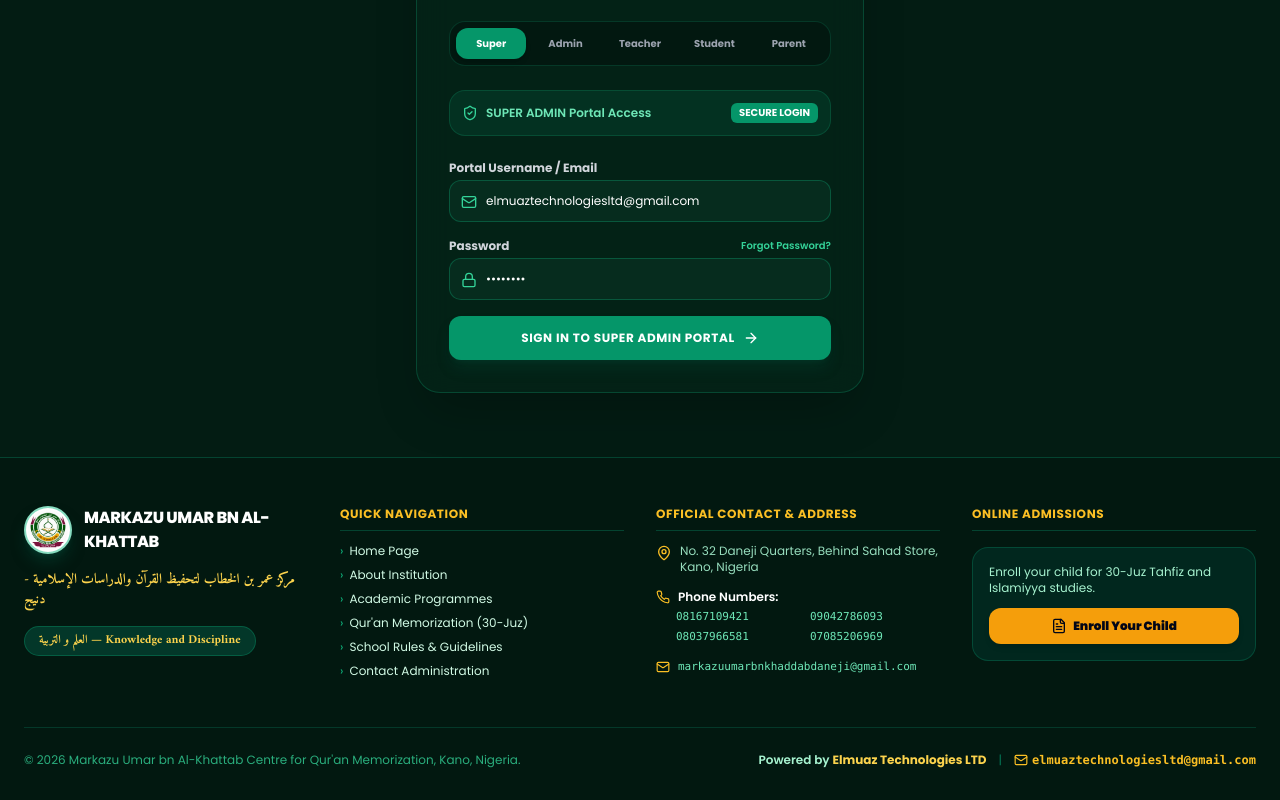
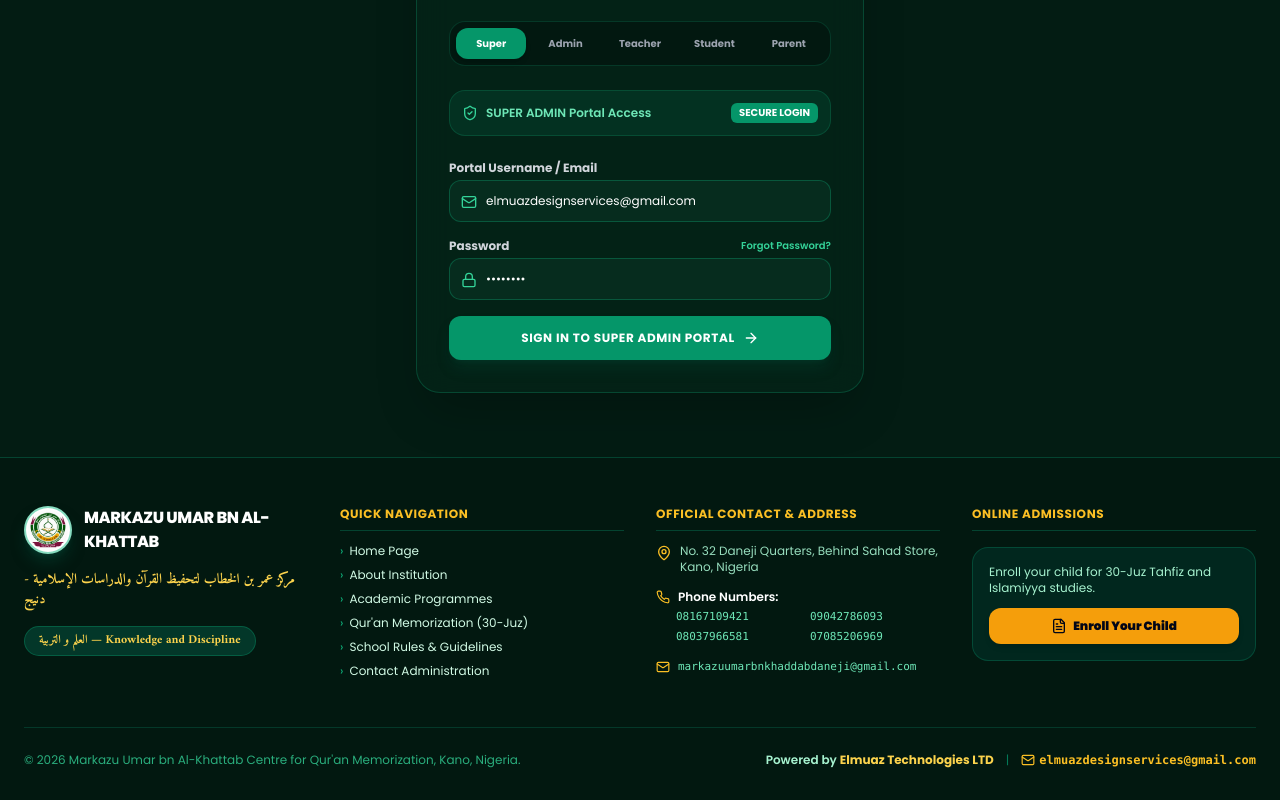
Before and after one commit to elmuaztech/MARKAZU-UMAR-BNIL-KHADDAB, a Next.js app: page /login in a window 1280 px wide. Shown: the part 376-1176 px from the top of the page. Built offline with nearby package versions, Linux system fonts and the light colour scheme.

Commit message:
update admin email to elmuazdesignservices@gmail.com

```diff
--- a/src/app/api/auth/reset-password/route.ts
+++ b/src/app/api/auth/reset-password/route.ts
@@ -34,7 +34,7 @@ export async function POST(req: NextRequest) {
       );
     }
 
-    const targetEmail = (tokenVerification.email || 'elmuaztechnologiesltd@gmail.com').toLowerCase();
+    const targetEmail = (tokenVerification.email || 'elmuazdesignservices@gmail.com').toLowerCase();
     const primaryUser = MOCK_USERS.find((u) => u.id === tokenVerification.userId || u.email.toLowerCase() === targetEmail);
 
     if (!primaryUser) {
--- a/src/app/api/email/send/route.ts
+++ b/src/app/api/email/send/route.ts
@@ -27,7 +27,7 @@ export async function POST(req: NextRequest) {
     // Retrieve SMTP configurations from environment
     const smtpHost = process.env.SMTP_HOST || process.env.EMAIL_SERVER_HOST || 'smtp.gmail.com';
     const smtpPort = Number(process.env.SMTP_PORT || process.env.EMAIL_SERVER_PORT || 587);
-    const smtpUser = process.env.SMTP_USER || process.env.EMAIL_SERVER_USER || 'elmuaztechnologiesltd@gmail.com';
+    const smtpUser = process.env.SMTP_USER || process.env.EMAIL_SERVER_USER || 'elmuazdesignservices@gmail.com';
     const rawPass = process.env.SMTP_PASS || process.env.SMTP_PASSWORD || process.env.EMAIL_SERVER_PASSWORD || '';
     // Remove spaces from Gmail App Password if any exist
     const smtpPass = rawPass.replace(/\s+/g, '');
--- a/src/app/login/page.tsx
+++ b/src/app/login/page.tsx
@@ -16,7 +16,7 @@ export default function LoginPage() {
   const { users, setCurrentUser, updateUserPasswordByEmail, addAuditLog, schoolLogo, notify } = useApp();
 
   const [activeTab, setActiveTab] = useState<UserRole>('SUPER_ADMIN');
-  const [email, setEmail] = useState('elmuaztechnologiesltd@gmail.com');
+  const [email, setEmail] = useState('elmuazdesignservices@gmail.com');
   const [password, setPassword] = useState('admin123');
   const [errorMsg, setErrorMsg] = useState('');
   const [isSubmitting, setIsSubmitting] = useState(false);
@@ -182,9 +182,9 @@ export default function LoginPage() {
   const handleTabChange = (role: UserRole) => {
     setActiveTab(role);
     setErrorMsg('');
-    if (role === 'SUPER_ADMIN') setEmail('elmuaztechnologiesltd@gmail.com');
-    else if (role === 'ADMIN') setEmail('elmuaztechnologiesltd@gmail.com');
-    else if (role === 'TEACHER') setEmail('elmuaztechnologiesltd@gmail.com');
+    if (role === 'SUPER_ADMIN') setEmail('elmuazdesignservices@gmail.com');
+    else if (role === 'ADMIN') setEmail('elmuazdesignservices@gmail.com');
+    else if (role === 'TEACHER') setEmail('elmuazdesignservices@gmail.com');
     else if (role === 'STUDENT') setEmail('student@markazuumar.edu.ng');
     else if (role === 'PARENT') setEmail('parent@markazuumar.edu.ng');
   };
--- a/src/app/reset-password/page.tsx
+++ b/src/app/reset-password/page.tsx
@@ -67,7 +67,7 @@ function ResetPasswordForm() {
       if (response.ok) {
         // Also sync local React state & localStorage
         const tokenCheck = verifyResetToken(cleanToken);
-        const targetEmail = (tokenCheck.email || 'elmuaztechnologiesltd@gmail.com').toLowerCase();
+        const targetEmail = (tokenCheck.email || 'elmuazdesignservices@gmail.com').toLowerCase();
         updateUserPasswordByEmail(targetEmail, newPassword);
 
         setSuccessMsg(data.message || 'Password successfully reset! You can now log in.');
@@ -86,7 +86,7 @@ function ResetPasswordForm() {
         return;
       }
 
-      const targetEmail = (tokenCheck.email || 'elmuaztechnologiesltd@gmail.com').toLowerCase();
+      const targetEmail = (tokenCheck.email || 'elmuazdesignservices@gmail.com').toLowerCase();
       const targetUser = users.find((u) => u.id === tokenCheck.userId || u.email.toLowerCase() === targetEmail);
       if (!targetUser) {
         setErrorMsg('Associated user account was not found.');
@@ -127,7 +127,7 @@ function ResetPasswordForm() {
         return;
       }
 
-      const targetEmail = (tokenCheck.email || 'elmuaztechnologiesltd@gmail.com').toLowerCase();
+      const targetEmail = (tokenCheck.email || 'elmuazdesignservices@gmail.com').toLowerCase();
       const targetUser = users.find((u) => u.id === tokenCheck.userId || u.email.toLowerCase() === targetEmail);
       if (!targetUser) {
         setErrorMsg('User account record not found.');
--- a/src/components/navigation/PublicFooter.tsx
+++ b/src/components/navigation/PublicFooter.tsx
@@ -157,11 +157,11 @@ export function PublicFooter() {
             </span>
             <span className="text-emerald-700">|</span>
             <a
-              href="mailto:elmuaztechnologiesltd@gmail.com"
+              href="mailto:elmuazdesignservices@gmail.com"
               className="font-mono text-amber-400 hover:underline flex items-center gap-1 font-semibold"
             >
               <Mail className="w-3.5 h-3.5 text-amber-400" />
-              <span>elmuaztechnologiesltd@gmail.com</span>
+              <span>elmuazdesignservices@gmail.com</span>
             </a>
           </div>
         </div>
--- a/src/lib/emailService.ts
+++ b/src/lib/emailService.ts
@@ -281,7 +281,7 @@ export async function sendSystemEmail(payload: EmailPayload): Promise<{ success:
   const htmlContent = generateEmailHtml(payload);
   const smtpHost = process.env.SMTP_HOST || process.env.EMAIL_SERVER_HOST || 'smtp.gmail.com';
   const smtpPort = Number(process.env.SMTP_PORT || process.env.EMAIL_SERVER_PORT || 587);
-  const smtpUser = process.env.SMTP_USER || process.env.EMAIL_SERVER_USER || 'elmuaztechnologiesltd@gmail.com';
+  const smtpUser = process.env.SMTP_USER || process.env.EMAIL_SERVER_USER || 'elmuazdesignservices@gmail.com';
   const rawPass = process.env.SMTP_PASS || process.env.SMTP_PASSWORD || process.env.EMAIL_SERVER_PASSWORD || '';
   const smtpPass = rawPass.replace(/\s+/g, '');
 
--- a/src/lib/mockData.ts
+++ b/src/lib/mockData.ts
@@ -76,7 +76,7 @@ export const MOCK_USERS: User[] = [
   {
     id: 'usr-superadmin-1',
     name: 'Dr. Abubakar Umar (Super Admin)',
-    email: 'elmuaztechnologiesltd@gmail.com',
+    email: 'elmuazdesignservices@gmail.com',
     role: 'SUPER_ADMIN',
     avatar: 'https://images.unsplash.com/photo-1472099645785-5658abf4ff4e?w=150',
     phone: '+234 816 710 9421',
@@ -90,7 +90,7 @@ export const MOCK_USERS: User[] = [
   {
     id: 'usr-admin-1',
     name: 'Malam Umar Faruq (School Admin)',
-    email: 'elmuaztechnologiesltd@gmail.com',
+    email: 'elmuazdesignservices@gmail.com',
     role: 'ADMIN',
     avatar: 'https://images.unsplash.com/photo-1507003211169-0a1dd7228f2d?w=150',
     phone: '+234 803 123 4567',
@@ -104,7 +104,7 @@ export const MOCK_USERS: User[] = [
   {
     id: 'usr-teacher-1',
     name: 'Ustaz Abubakar Sadiq',
-    email: 'elmuaztechnologiesltd@gmail.com',
+    email: 'elmuazdesignservices@gmail.com',
     role: 'TEACHER',
     avatar: 'https://images.unsplash.com/photo-1500648767791-00dcc994a43e?w=150',
     phone: '+234 802 234 5678',
@@ -663,7 +663,7 @@ export const MOCK_TEACHERS: Teacher[] = [
     full_name_english: 'Ustaz Abubakar Sadiq',
     full_name_arabic: 'أستاذ أبوبكر الصديق',
     fullName: 'Ustaz Abubakar Sadiq',
-    email: 'elmuaztechnologiesltd@gmail.com',
+    email: 'elmuazdesignservices@gmail.com',
     phone: '+234 802 234 5678',
     qualification: 'B.A. Islamic Studies (Al-Azhar University), Ijazah in 10 Qira\'at',
     specialization: "Qur'an Memorization & Tajweed Rules",
--- a/src/lib/security.ts
+++ b/src/lib/security.ts
@@ -265,7 +265,7 @@ export function verifyResetToken(token: string): { isValid: boolean; email?: str
     if (activeRecord) {
       return { isValid: true, email: activeRecord.email, userId: activeRecord.userId };
     }
-    return { isValid: true, email: 'elmuaztechnologiesltd@gmail.com', userId: 'usr-superadmin-1' };
+    return { isValid: true, email: 'elmuazdesignservices@gmail.com', userId: 'usr-superadmin-1' };
   }
 
   return { isValid: false, error: 'Invalid or expired 4-digit reset OTP' };
```
